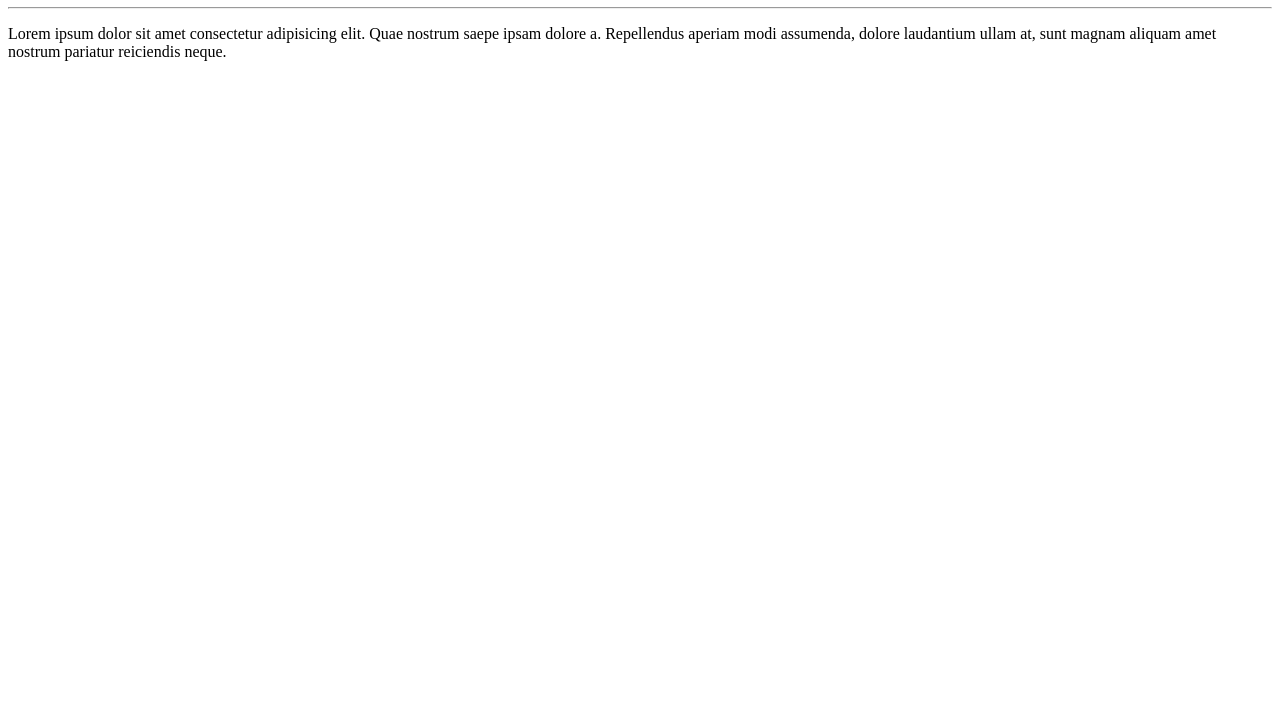
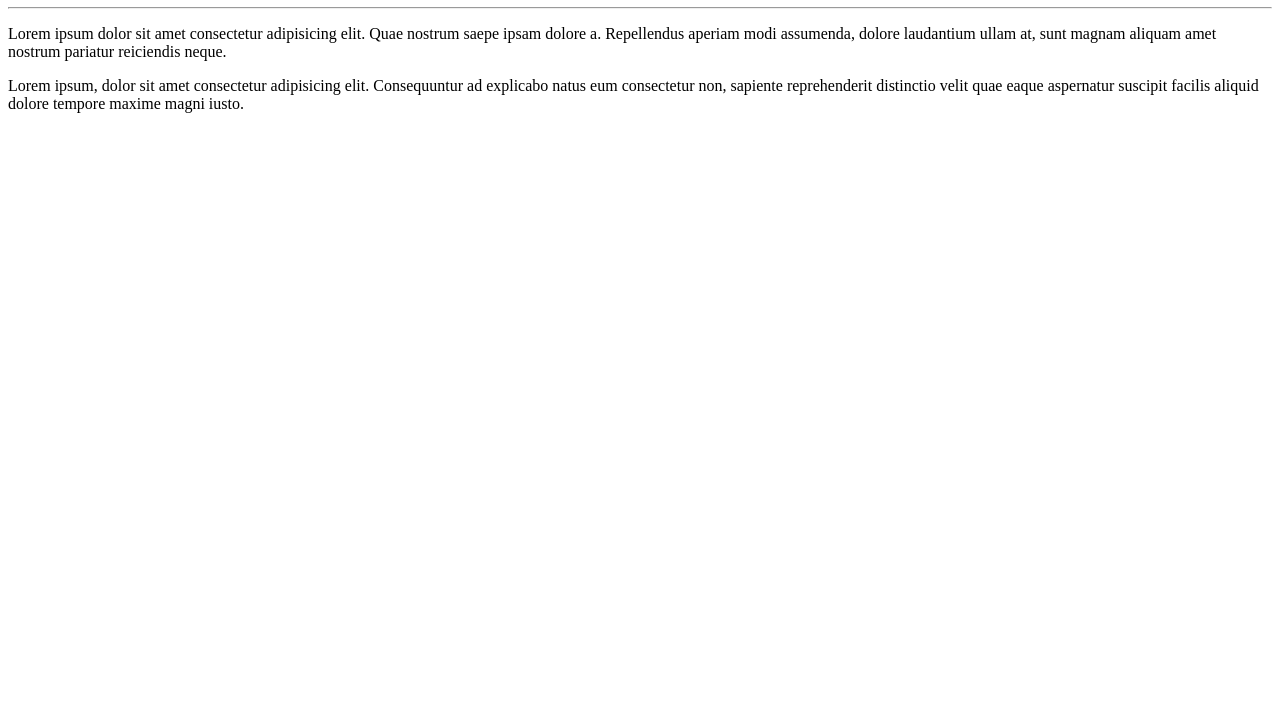
Before and after one commit to Welbert-Soares/Ola-Mundo, a plain HTML site: page exemplo-site/index.html in a window 1280 px wide. Shown: the part 73-800 px from the top of the page. Drawn offline with Linux system fonts and the light colour scheme.

Commit message:
Adicionei outro paragrafo

```diff
--- a/exemplo-site/index.html
+++ b/exemplo-site/index.html
@@ -9,5 +9,6 @@
     <h1>Olá, Mundo!</h1>
     <hr>
     <p>Lorem ipsum dolor sit amet consectetur adipisicing elit. Quae nostrum saepe ipsam dolore a. Repellendus aperiam modi assumenda, dolore laudantium ullam at, sunt magnam aliquam amet nostrum pariatur reiciendis neque.</p>
+    <p>Lorem ipsum, dolor sit amet consectetur adipisicing elit. Consequuntur ad explicabo natus eum consectetur non, sapiente reprehenderit distinctio velit quae eaque aspernatur suscipit facilis aliquid dolore tempore maxime magni iusto.</p>
 </body>
 </html>
```
